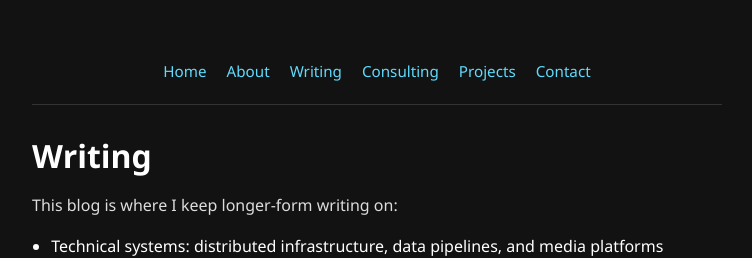
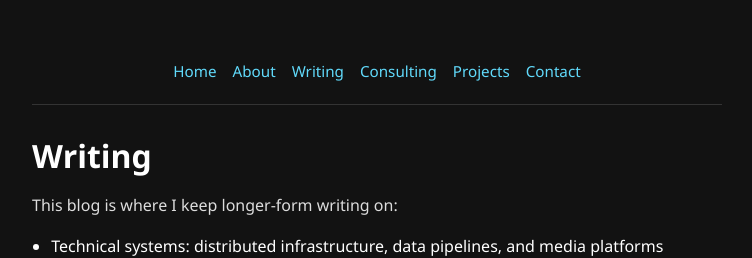
Before and after one commit to aultimus/foobarcat-homepage, a Jekyll site: the page built from blog/index.html, in a window 1280 px wide. Shown: the top 258 px of the page, without its empty margins (263-1015 px from the left). Built offline with Jekyll 4.4.1, drawn with Linux system fonts in a browser that asks for light colours.

Commit message:
attempt mobile zoom cutting off content fix

```diff
--- a/_layouts/default.html
+++ b/_layouts/default.html
@@ -26,7 +26,8 @@
       padding: 1.2rem 0;
       margin: 0;
       display: flex;
-      gap: 20px;
+      flex-wrap: wrap;
+      gap: 16px;
       justify-content: center;
       border-bottom: 1px solid #333;
     }
--- a/_layouts/post.html
+++ b/_layouts/post.html
@@ -26,7 +26,8 @@
       padding: 1.2rem 0;
       margin: 0;
       display: flex;
-      gap: 20px;
+      flex-wrap: wrap;
+      gap: 16px;
       justify-content: center;
       border-bottom: 1px solid #333;
     }
```
